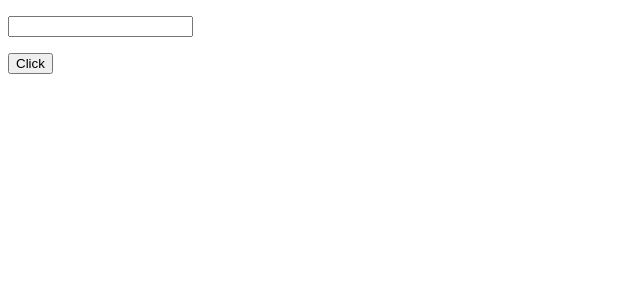
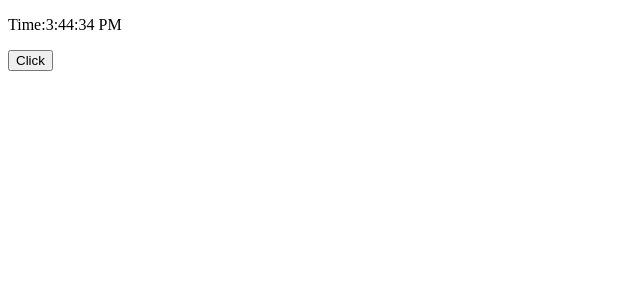
Before and after one commit to SOUROVSARKERTEC12/React, a React (Create React App) app: page / in a window 1280 px wide. Shown: the top 300 px of the page, without its empty margins (0-640 px from the left). Built offline with nearby package versions, Linux system fonts and the light colour scheme.

Commit message:
useEffect only once

```diff
--- a/src/components/MyComponent.js
+++ b/src/components/MyComponent.js
@@ -2,28 +2,29 @@ import React, { useEffect, useState } from 'react';
 
 export default function MyComponent() {
     const [count, setCount] = useState(0);
-    const [text, setText] = useState('');
-    // const [date, setDate] = useState(new Date());
-    //
-    // const tick = () => {
-    //     setDate(new Date());
-    // };
+    const [date, setDate] = useState(new Date());
+
+    const tick = () => {
+        setDate(new Date());
+    };
 
     useEffect(() => {
         document.title = `Clicked ${count} times`;
-    },[count]);
+    }, [count]);
+
+    useEffect(() => {
+        console.log('starting timer')
+        setInterval(tick, 1000);
+    },[]);
 
     const addClick = () => {
-        console.log('updating document title')
+        console.log('updating document title');
         setCount((prevCount) => prevCount + 1);
     };
 
     return (
         <div>
-            {/* <p>Time:{date.toLocaleTimeString()} </p> */}
-            <p>
-                <input type="text" value = {text} onChange={(e) => setText(e.target.value)} />
-            </p>
+            <p>Time:{date.toLocaleTimeString()} </p>
             <p>
                 <button type='button' onClick={addClick}>Click</button>
             </p>
```
